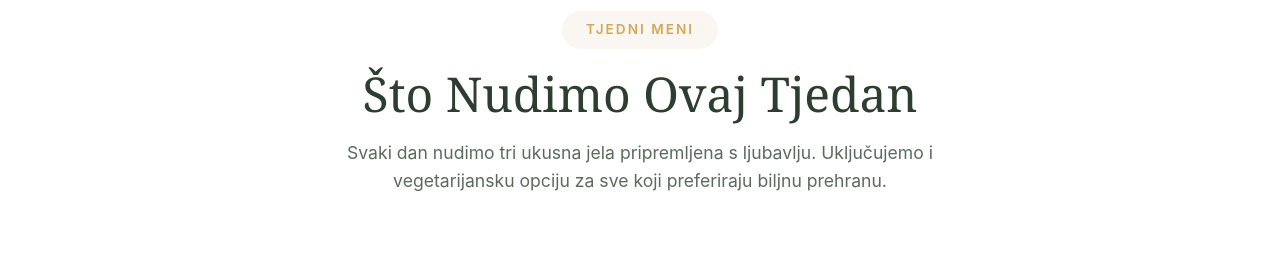
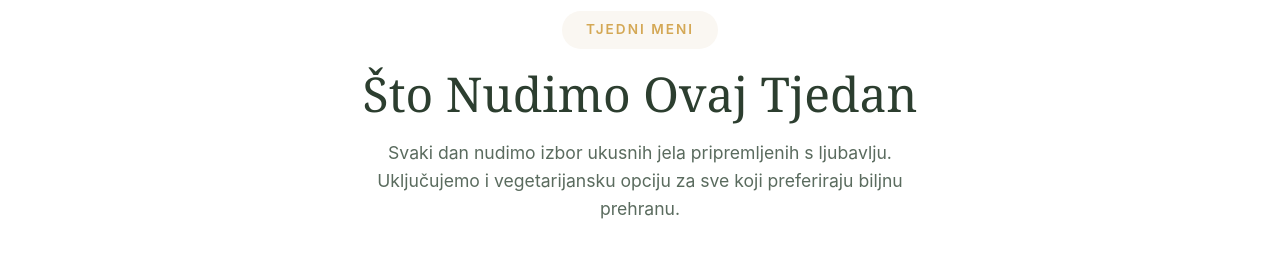
Before and after one commit to Aoniton/Gablerica-Osijek, a plain HTML site: page index.html in a window 1280 px wide. Shown: the part 940-1196 px from the top of the page. Drawn offline with Linux system fonts and the light colour scheme.

Commit message:
Update index.html

```diff
--- a/index.html
+++ b/index.html
@@ -1345,7 +1345,7 @@
                 <span class="section-label">Tjedni Meni</span>
                 <h2 class="section-title">Što Nudimo Ovaj Tjedan</h2>
                 <p class="section-description">
-                    Svaki dan nudimo tri ukusna jela pripremljena s ljubavlju.
+                    Svaki dan nudimo izbor ukusnih jela pripremljenih s ljubavlju.
                     Uključujemo i vegetarijansku opciju za sve koji preferiraju biljnu prehranu.
                 </p>
             </div>
```
